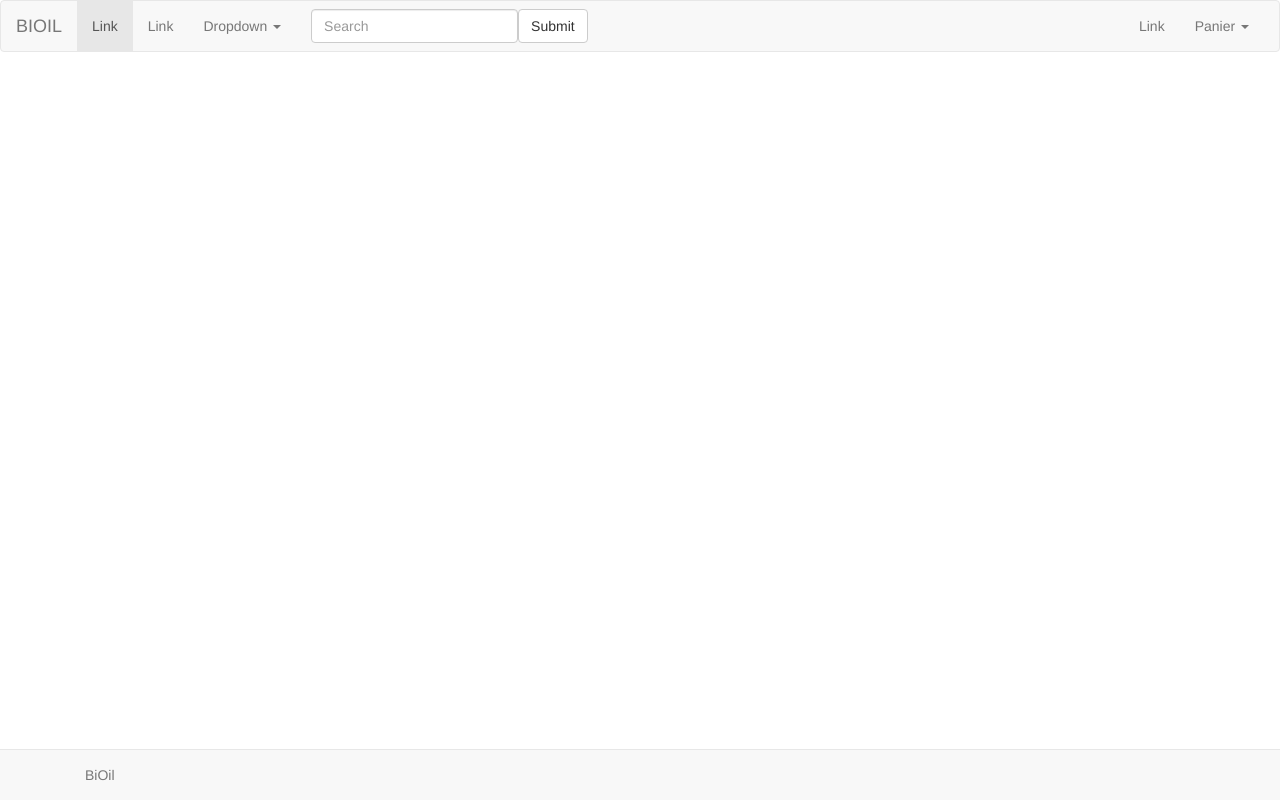
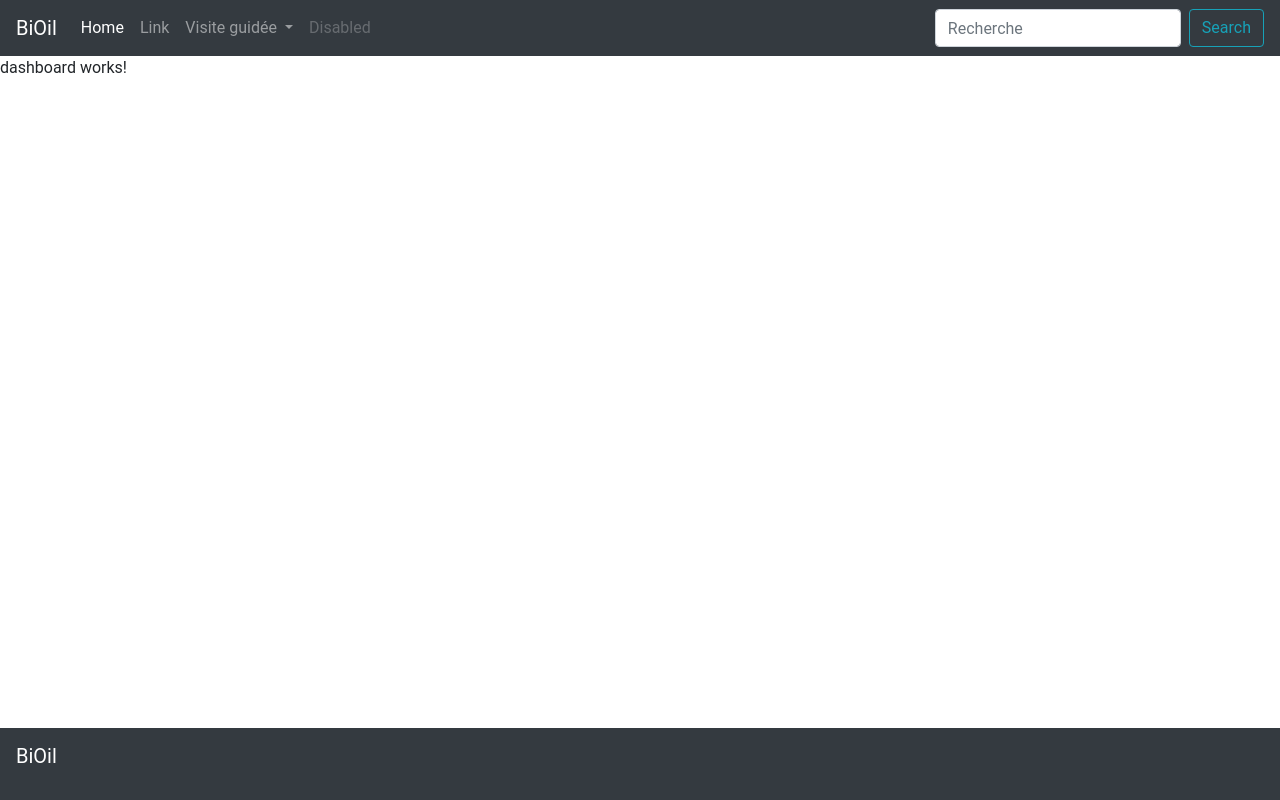
Before and after one commit to MBoudroua1/BiOil, an Angular app in the folder webapp/bioOil-app/: page / in a window 1280 px wide. Built offline with nearby package versions, Linux system fonts and the light colour scheme.

Commit message:
update on templates footer and header

```diff
--- a/webapp/bioOil-app/src/app/app-routing.module.ts
+++ b/webapp/bioOil-app/src/app/app-routing.module.ts
@@ -1,11 +1,22 @@
 import { NgModule } from '@angular/core';
 import { Routes, RouterModule } from '@angular/router';
+import { DashboardComponent } from './dashboard/dashboard.component';
+import { GoodsComponent } from './goods/goods.component';
 
 
-const routes: Routes = [];
+const routes: Routes = [
+  { path: '', component: DashboardComponent },
+  { path: 'dashboard', component: DashboardComponent },
+  { path: 'goods', component: GoodsComponent },
+  { path: 'order', component: DashboardComponent },
+
+
+];
 
 @NgModule({
   imports: [RouterModule.forRoot(routes)],
   exports: [RouterModule]
 })
-export class AppRoutingModule { }
+export class AppRoutingModule {
+
+}
--- a/webapp/bioOil-app/src/app/footer/footer.component.html
+++ b/webapp/bioOil-app/src/app/footer/footer.component.html
@@ -1,8 +1,3 @@
-
-<div class="navbar navbar-default navbar-fixed-bottom">
-    <div class="container">
-        <p class="navbar-text pull-left" id="footer">
-            BiOil
-        </p>
-    </div>
-</div>
+<nav class="navbar fixed-bottom navbar-dark bg-dark">
+    <p class="navbar-brand">BiOil </p>
+  </nav>
--- a/webapp/bioOil-app/src/app/header/header.component.html
+++ b/webapp/bioOil-app/src/app/header/header.component.html
@@ -1,54 +1,35 @@
-<link rel="stylesheet" href="https://maxcdn.bootstrapcdn.com/bootstrap/3.3.7/css/bootstrap.min.css">
-<nav class="navbar navbar-default navbar-dark bg-dark">
-        <div class="container-fluid">
-          <!-- Brand and toggle get grouped for better mobile display -->
-          <div class="navbar-header">
-            <button type="button" class="navbar-toggle collapsed" data-toggle="collapse" data-target="#bs-example-navbar-collapse-1" aria-expanded="false">
-              <span class="sr-only">Toggle navigation</span>
-              <span class="icon-bar"></span>
-              <span class="icon-bar"></span>
-              <span class="icon-bar"></span>
-            </button>
-            <a class="navbar-brand" href="#">BIOIL</a>
-          </div>
+<nav class="navbar navbar-expand-lg navbar-dark bg-dark">
+  <a class="navbar-brand" href="#">BiOil</a>
+  <button class="navbar-toggler" type="button" data-toggle="collapse" data-target="#navbarSupportedContent" aria-controls="navbarSupportedContent" aria-expanded="false" aria-label="Toggle navigation">
+    <span class="navbar-toggler-icon"></span>
+  </button>
 
-          <!-- Collect the nav links, forms, and other content for toggling -->
-          <div class="collapse navbar-collapse" id="bs-example-navbar-collapse-1">
-            <ul class="nav navbar-nav">
-              <li class="active"><a href="#">Link <span class="sr-only">(current)</span></a></li>
-              <li><a href="#">Link</a></li>
-              <li class="dropdown">
-                <a href="#" class="dropdown-toggle" data-toggle="dropdown" role="button" aria-haspopup="true" aria-expanded="false">Dropdown <span class="caret"></span></a>
-                <ul class="dropdown-menu">
-                  <li><a href="#">Action</a></li>
-                  <li><a href="#">Another action</a></li>
-                  <li><a href="#">Something else here</a></li>
-                  <li role="separator" class="divider"></li>
-                  <li><a href="#">Separated link</a></li>
-                  <li role="separator" class="divider"></li>
-                  <li><a href="#">One more separated link</a></li>
-                </ul>
-              </li>
-            </ul>
-            <form class="navbar-form navbar-left">
-              <div class="form-group">
-                <input type="text" class="form-control" placeholder="Search">
-              </div>
-              <button type="submit" class="btn btn-default">Submit</button>
-            </form>
-            <ul class="nav navbar-nav navbar-right">
-              <li><a href="#">Link</a></li>
-              <li class="dropdown">
-                <a href="#" class="dropdown-toggle" data-toggle="dropdown" role="button" aria-haspopup="true" aria-expanded="false">Panier <span class="caret"></span></a>
-                <ul class="dropdown-menu">
-                  <li><a href="#">Action</a></li>
-                  <li><a href="#">Another action</a></li>
-                  <li><a href="#">Something else here</a></li>
-                  <li role="separator" class="divider"></li>
-                  <li><a href="#">Separated link</a></li>
-                </ul>
-              </li>
-            </ul>
-          </div><!-- /.navbar-collapse -->
-        </div><!-- /.container-fluid -->
-      </nav>
+  <div class="collapse navbar-collapse" id="navbarSupportedContent">
+    <ul class="navbar-nav mr-auto">
+      <li class="nav-item active">
+        <a class="nav-link" href="#">Home <span class="sr-only">(current)</span></a>
+      </li>
+      <li class="nav-item">
+        <a class="nav-link" href="#">Link</a>
+      </li>
+      <li class="nav-item dropdown">
+        <a class="nav-link dropdown-toggle" href="#" id="navbarDropdown" role="button" data-toggle="dropdown" aria-haspopup="true" aria-expanded="false">
+          Visite guidée
+        </a>
+        <div class="dropdown-menu" aria-labelledby="navbarDropdown">
+          <a class="dropdown-item" href="#">Goods</a>
+          <a class="dropdown-item" routerLink="/order">Order</a>
+          <div class="dropdown-divider"></div>
+          <a class="dropdown-item" href="#">Something else here</a>
+        </div>
+      </li>
+      <li class="nav-item">
+        <a class="nav-link disabled" href="#" tabindex="-1" aria-disabled="true">Disabled</a>
+      </li>
+    </ul>
+    <form class="form-inline my-2 my-lg-0">
+      <input class="form-control mr-sm-2" type="search" placeholder="Recherche" aria-label="Search">
+      <button class="btn btn-outline-info my-2 my-sm-0" type="submit">Search</button>
+    </form>
+  </div>
+</nav>
--- a/webapp/bioOil-app/src/index.html
+++ b/webapp/bioOil-app/src/index.html
@@ -6,10 +6,8 @@
   <base href="/">
 
   <meta name="viewport" content="width=device-width, initial-scale=1">
-  <link rel="icon" type="image/x-icon" href="favicon.ico">
-  <link href="https://fonts.googleapis.com/css?family=Roboto:300,400,500&display=swap" rel="stylesheet">
-  <link href="https://fonts.googleapis.com/icon?family=Material+Icons" rel="stylesheet">
-</head>
+  <link rel="icon" type="image/x-icon" href="assets/favicon.ico">
+<link rel="stylesheet" href="https://stackpath.bootstrapcdn.com/bootstrap/4.3.1/css/bootstrap.min.css" integrity="sha384-ggOyR0iXCbMQv3Xipma34MD+dH/1fQ784/j6cY/iJTQUOhcWr7x9JvoRxT2MZw1T" crossorigin="anonymous"></head>
 <body>
   <app-root></app-root>
 </body>
```
